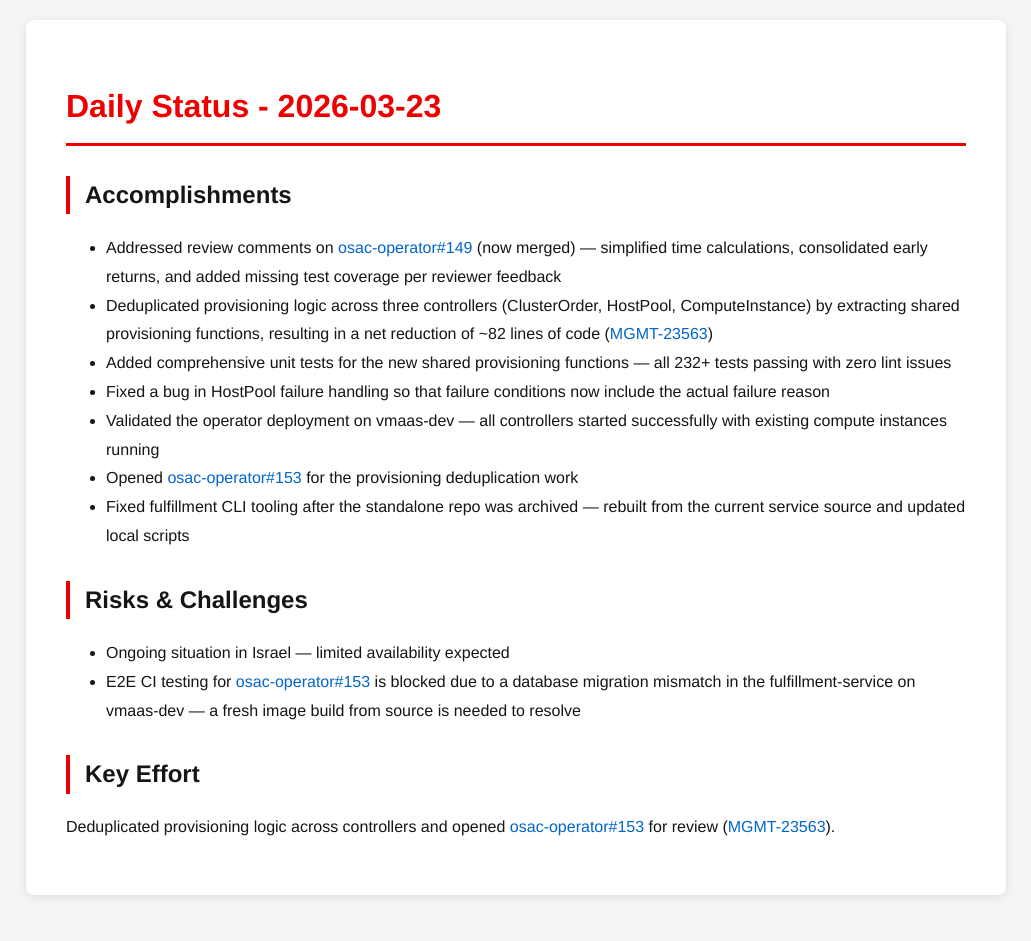
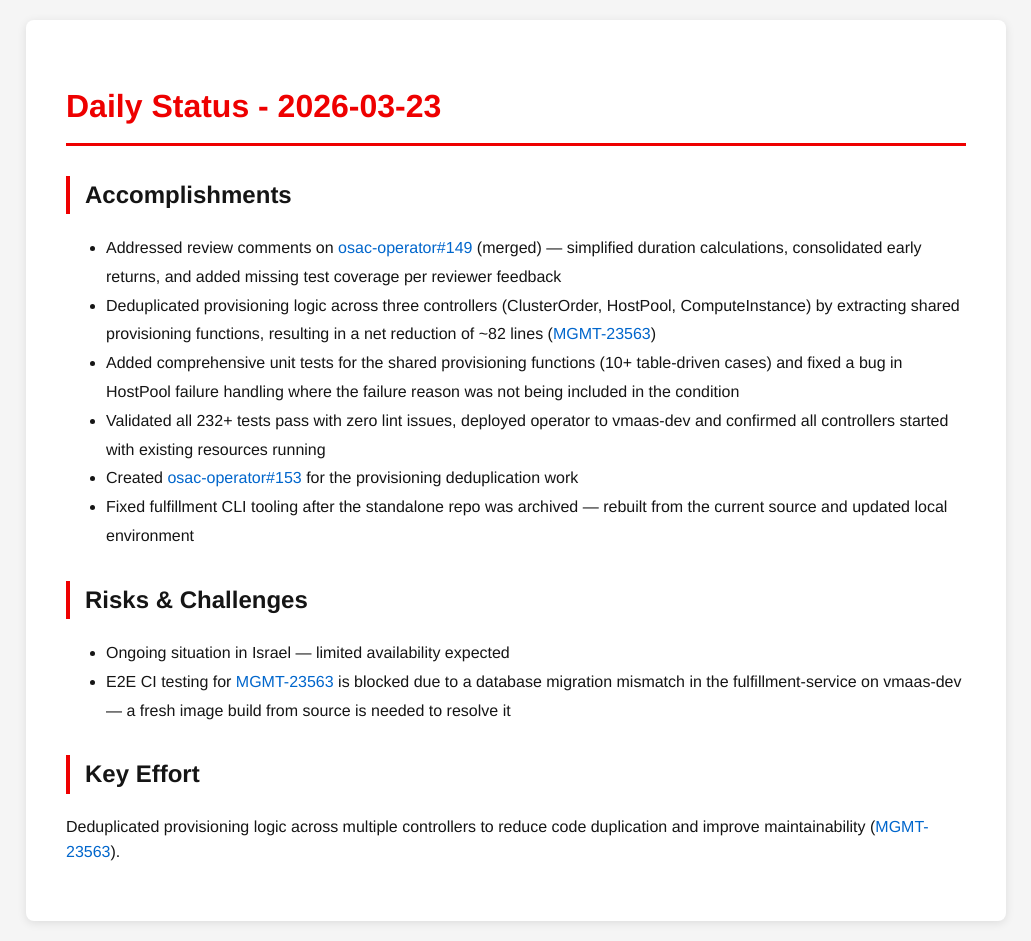
Before and after one commit to tzvatot/daily-status, a Jekyll site: the page built from 2026-03-23.md, in a window 1280 px wide. Shown: the whole page, without its empty margins (124-1155 px from the left). Built offline with Jekyll 4.4.1, drawn with Linux system fonts in a browser that asks for light colours; before the commit the page ends 915 px from its top, so only the background shows below that.

Commit message:
Daily status update - 2026-03-23

```diff
--- a/2026-03-23.md
+++ b/2026-03-23.md
@@ -7,17 +7,16 @@
 # Daily Status - 2026-03-23
 
 ## Accomplishments
-- Addressed review comments on [osac-operator#149](https://github.com/osac-project/osac-operator/pull/149) (now merged) — simplified time calculations, consolidated early returns, and added missing test coverage per reviewer feedback
-- Deduplicated provisioning logic across three controllers (ClusterOrder, HostPool, ComputeInstance) by extracting shared provisioning functions, resulting in a net reduction of ~82 lines of code ([MGMT-23563](https://issues.redhat.com/browse/MGMT-23563))
-- Added comprehensive unit tests for the new shared provisioning functions — all 232+ tests passing with zero lint issues
-- Fixed a bug in HostPool failure handling so that failure conditions now include the actual failure reason
-- Validated the operator deployment on vmaas-dev — all controllers started successfully with existing compute instances running
-- Opened [osac-operator#153](https://github.com/osac-project/osac-operator/pull/153) for the provisioning deduplication work
-- Fixed fulfillment CLI tooling after the standalone repo was archived — rebuilt from the current service source and updated local scripts
+- Addressed review comments on [osac-operator#149](https://github.com/osac-project/osac-operator/pull/149) (merged) — simplified duration calculations, consolidated early returns, and added missing test coverage per reviewer feedback
+- Deduplicated provisioning logic across three controllers (ClusterOrder, HostPool, ComputeInstance) by extracting shared provisioning functions, resulting in a net reduction of ~82 lines ([MGMT-23563](https://issues.redhat.com/browse/MGMT-23563))
+- Added comprehensive unit tests for the shared provisioning functions (10+ table-driven cases) and fixed a bug in HostPool failure handling where the failure reason was not being included in the condition
+- Validated all 232+ tests pass with zero lint issues, deployed operator to vmaas-dev and confirmed all controllers started with existing resources running
+- Created [osac-operator#153](https://github.com/osac-project/osac-operator/pull/153) for the provisioning deduplication work
+- Fixed fulfillment CLI tooling after the standalone repo was archived — rebuilt from the current source and updated local environment
 
 ## Risks & Challenges
 - Ongoing situation in Israel — limited availability expected
-- E2E CI testing for [osac-operator#153](https://github.com/osac-project/osac-operator/pull/153) is blocked due to a database migration mismatch in the fulfillment-service on vmaas-dev — a fresh image build from source is needed to resolve
+- E2E CI testing for [MGMT-23563](https://issues.redhat.com/browse/MGMT-23563) is blocked due to a database migration mismatch in the fulfillment-service on vmaas-dev — a fresh image build from source is needed to resolve it
 
 ## Key Effort
-Deduplicated provisioning logic across controllers and opened [osac-operator#153](https://github.com/osac-project/osac-operator/pull/153) for review ([MGMT-23563](https://issues.redhat.com/browse/MGMT-23563)).
+Deduplicated provisioning logic across multiple controllers to reduce code duplication and improve maintainability ([MGMT-23563](https://issues.redhat.com/browse/MGMT-23563)).
```
